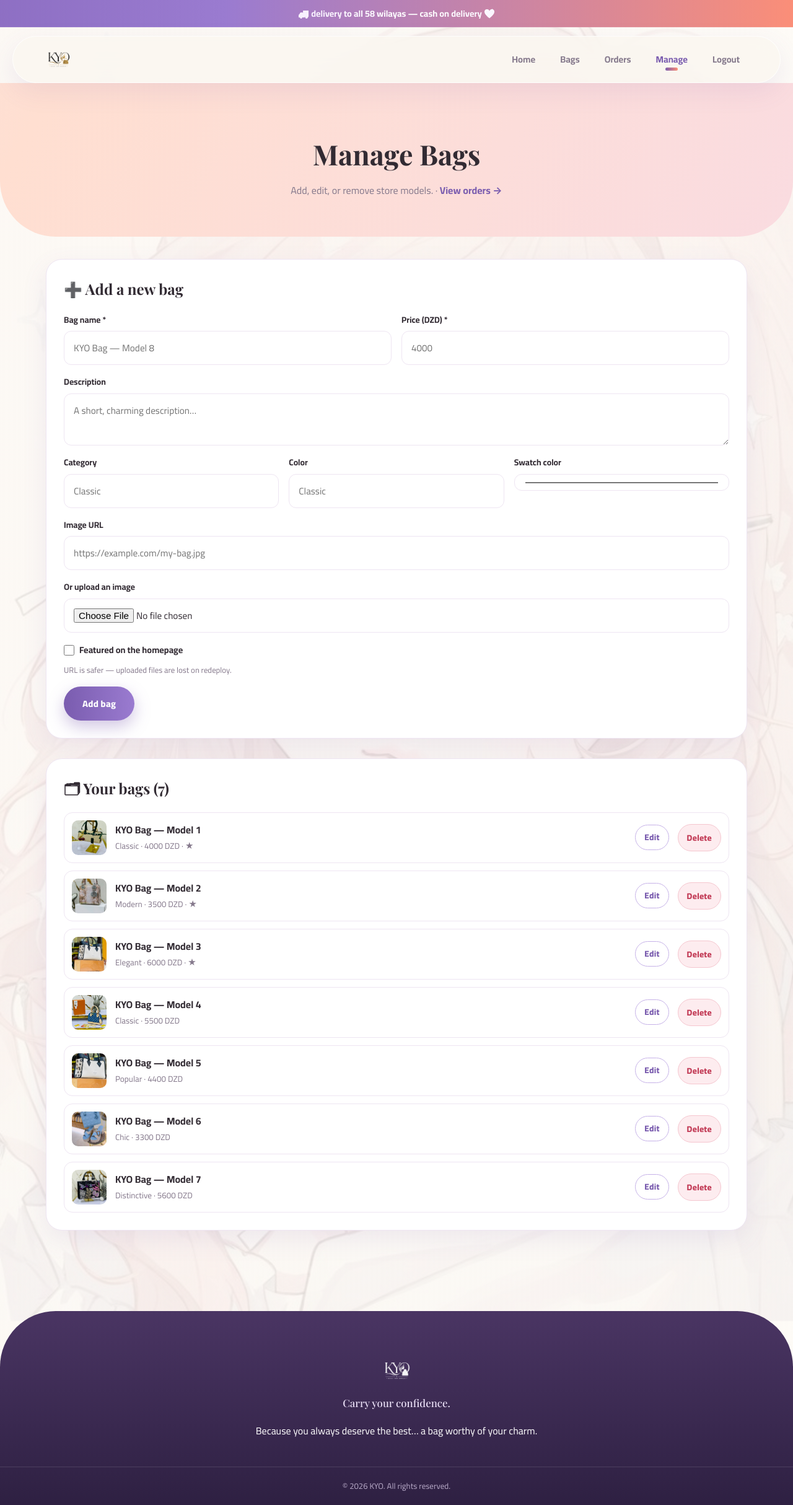
After one commit to rikawali/bagwebsite, a Flask app: page /admin/bags in a window 1280 px wide. The commit adds this page. Shown: the whole page at 62% size. Run offline with Flask 3, Linux system fonts and the light colour scheme; the visitor is signed in with stand-in values (Sample User, id 1); some web fonts are replaced.

Commit message:
Add admin bag manager (add/edit/delete bags) + resilient homepage

```diff
--- a/app.py
+++ b/app.py
@@ -14,6 +14,7 @@ from flask import (
     session,
     url_for,
 )
+from werkzeug.utils import secure_filename
 
 BASE_DIR = os.path.dirname(os.path.abspath(__file__))
 DATA_DIR = os.path.join(BASE_DIR, "data")
@@ -264,5 +265,103 @@ def logout():
     return redirect(url_for("home"))
 
 
+def admin_session():
+    if not session.get("admin"):
+        return True
+    return False
+
+
+def parse_price(value, fallback=0):
+    try:
+        return int(float(value))
+    except (TypeError, ValueError):
+        return fallback
+
+
+def save_bag_image(bag_id, uploaded_file, image_url):
+    if uploaded_file and uploaded_file.filename:
+        filename = f"b{bag_id}_{secure_filename(uploaded_file.filename)}"
+        img_dir = os.path.join(BASE_DIR, "static", "images", "bags")
+        os.makedirs(img_dir, exist_ok=True)
+        uploaded_file.save(os.path.join(img_dir, filename))
+        return f"static/images/bags/{filename}"
+    return image_url.strip() or "static/images/bags/placeholder.svg"
+
+
+@app.route("/admin/bags")
+def admin_bags():
+    if admin_session():
+        return render_template("login.html")
+    return render_template("admin_bags.html", bags=load_bags())
+
+
+@app.route("/admin/bags/add", methods=["POST"])
+def admin_bags_add():
+    if admin_session():
+        return redirect(url_for("login"))
+    bags = load_bags()
+    new_id = max((b["id"] for b in bags), default=0) + 1
+    image = save_bag_image(
+        new_id, request.files.get("image_file"), request.form.get("image_url", "")
+    )
+    bag = {
+        "id": new_id,
+        "name": (request.form.get("name") or "New bag").strip(),
+        "description": (request.form.get("description") or "").strip(),
+        "price": parse_price(request.form.get("price")),
+        "category": (request.form.get("category") or "Classic").strip(),
+        "featured": request.form.get("featured") == "1",
+        "variants": [
+            {
+                "color": (request.form.get("color") or "Classic").strip(),
+                "image": image,
+                "swatch": (request.form.get("swatch") or "#b9a8d6").strip(),
+            }
+        ],
+    }
+    bags.append(bag)
+    save_json(BAGS_FILE, bags)
+    return redirect(url_for("admin_bags"))
+
+
+@app.route("/admin/bags/<int:bag_id>/edit", methods=["GET", "POST"])
+def admin_bags_edit(bag_id):
+    if admin_session():
+        return redirect(url_for("login"))
+    bags = load_bags()
+    bag = next((b for b in bags if b["id"] == bag_id), None)
+    if not bag:
+        return redirect(url_for("admin_bags"))
+    if request.method == "POST":
+        bag["name"] = (request.form.get("name") or bag["name"]).strip()
+        bag["description"] = (request.form.get("description") or "").strip()
+        bag["price"] = parse_price(request.form.get("price"), bag["price"])
+        bag["category"] = (request.form.get("category") or bag["category"]).strip()
+        bag["featured"] = request.form.get("featured") == "1"
+        variant = bag["variants"][0]
+        variant["color"] = (request.form.get("color") or variant["color"]).strip()
+        variant["swatch"] = (request.form.get("swatch") or variant["swatch"]).strip()
+        uploaded = request.files.get("image_file")
+        if uploaded and uploaded.filename:
+            variant["image"] = save_bag_image(bag_id, uploaded, "")
+        else:
+            url = (request.form.get("image_url") or "").strip()
+            if url:
+                variant["image"] = url
+        save_json(BAGS_FILE, bags)
+        return redirect(url_for("admin_bags"))
+    return render_template("admin_bags_edit.html", bag=bag)
+
+
+@app.route("/admin/bags/<int:bag_id>/delete", methods=["POST"])
+def admin_bags_delete(bag_id):
+    if admin_session():
+        return redirect(url_for("login"))
+    bags = load_bags()
+    bags = [b for b in bags if b["id"] != bag_id]
+    save_json(BAGS_FILE, bags)
+    return redirect(url_for("admin_bags"))
+
+
 if __name__ == "__main__":
     app.run(host="0.0.0.0", port=5000, debug=True)
--- a/static/css/style.css
+++ b/static/css/style.css
@@ -1057,6 +1057,59 @@ img { max-width: 100%; display: block; }
 .notes-row td { background: #fdf3e0; font-size: 0.82rem; }
 .empty { text-align: center; color: var(--ink-soft); padding: 70px 0; font-size: 1.05rem; }
 
+/* ---------- Admin bag manager ---------- */
+.admin-switch { color: var(--purple); font-weight: 700; }
+.admin-card {
+  background: #fff;
+  border: 1px solid var(--line);
+  border-radius: var(--radius);
+  box-shadow: var(--shadow);
+  padding: 28px;
+  margin-bottom: 32px;
+}
+.admin-card h2 { font-family: var(--serif); font-size: 1.5rem; margin-bottom: 18px; }
+.admin-form textarea {
+  padding: 12px 15px;
+  border: 1.5px solid var(--line);
+  border-radius: 12px;
+  font-family: var(--sans);
+  font-size: 0.95rem;
+  background: #fff;
+  width: 100%;
+  resize: vertical;
+}
+.admin-form textarea:focus {
+  outline: none;
+  border-color: var(--purple);
+  box-shadow: 0 0 0 3px rgba(122, 92, 175, 0.14);
+}
+.admin-hint { font-size: 0.8rem; color: var(--ink-soft); margin: 10px 0 16px; }
+.admin-check { display: flex; align-items: center; gap: 8px; font-weight: 700; font-size: 0.9rem; margin-bottom: 6px; cursor: pointer; }
+.admin-check input { accent-color: var(--purple); width: 17px; height: 17px; }
+.admin-bag-list { display: flex; flex-direction: column; gap: 12px; }
+.admin-bag-item {
+  display: flex;
+  align-items: center;
+  gap: 14px;
+  border: 1px solid var(--line);
+  border-radius: 14px;
+  padding: 12px;
+}
+.admin-bag-item img { width: 56px; height: 56px; object-fit: cover; border-radius: 10px; }
+.admin-bag-info { flex: 1; display: flex; flex-direction: column; gap: 3px; min-width: 0; }
+.admin-bag-info small { color: var(--ink-soft); }
+.admin-bag-item .btn { padding: 8px 14px; font-size: 0.85rem; white-space: nowrap; }
+.admin-edit-preview {
+  width: 140px;
+  height: 140px;
+  object-fit: cover;
+  border-radius: 14px;
+  border: 1px solid var(--line);
+  margin-bottom: 18px;
+}
+.btn-danger { background: #fdecef; color: #c23b56; border: 1px solid #f5c6cf; }
+.btn-danger:hover { background: #c23b56; color: #fff; transform: translateY(-2px); }
+
 /* ---------- Responsive ---------- */
 @media (max-width: 960px) {
   .bags-grid, .bags-grid-full { grid-template-columns: repeat(2, 1fr); }
--- /dev/null
+++ b/templates/admin_bags.html
@@ -0,0 +1,86 @@
+{% extends "base.html" %}
+{% block title %}{{ t('ab.title') }} — Kyo{% endblock %}
+{% block content %}
+<section class="page-banner">
+  <div class="container">
+    <h1>{{ t('ab.title') }}</h1>
+    <p>{{ t('ab.sub') }} · <a href="/orders" class="admin-switch">{{ t('ab.back_orders') }} →</a></p>
+  </div>
+</section>
+
+<section class="section" style="padding-top:36px">
+  <div class="container">
+    <div class="admin-card">
+      <h2>➕ {{ t('ab.add') }}</h2>
+      <form method="post" action="/admin/bags/add" enctype="multipart/form-data" class="admin-form">
+        <div class="form-row">
+          <div class="form-group">
+            <label>{{ t('ab.name') }}</label>
+            <input name="name" placeholder="KYO Bag — Model 8" required>
+          </div>
+          <div class="form-group">
+            <label>{{ t('ab.price') }}</label>
+            <input name="price" type="number" min="0" step="1" placeholder="4000" required>
+          </div>
+        </div>
+        <div class="form-group">
+          <label>{{ t('ab.desc') }}</label>
+          <textarea name="description" rows="2" placeholder="A short, charming description…"></textarea>
+        </div>
+        <div class="form-row">
+          <div class="form-group">
+            <label>{{ t('ab.category') }}</label>
+            <input name="category" placeholder="Classic">
+          </div>
+          <div class="form-group">
+            <label>{{ t('ab.color') }}</label>
+            <input name="color" placeholder="Classic">
+          </div>
+          <div class="form-group">
+            <label>{{ t('ab.swatch') }}</label>
+            <input name="swatch" type="color" value="#b9a8d6">
+          </div>
+        </div>
+        <div class="form-row">
+          <div class="form-group">
+            <label>{{ t('ab.image_url') }}</label>
+            <input name="image_url" placeholder="https://example.com/my-bag.jpg">
+          </div>
+        </div>
+        <div class="form-row">
+          <div class="form-group">
+            <label>{{ t('ab.image_file') }}</label>
+            <input name="image_file" type="file" accept="image/*">
+          </div>
+        </div>
+        <label class="admin-check"><input type="checkbox" name="featured" value="1"> {{ t('ab.featured') }}</label>
+        <p class="admin-hint">{{ t('ab.image_hint') }}</p>
+        <button type="submit" class="btn btn-primary">{{ t('ab.add_btn') }}</button>
+      </form>
+    </div>
+
+    <div class="admin-card">
+      <h2>🗂 {{ t('ab.list') }} ({{ bags|length }})</h2>
+      {% if bags %}
+      <div class="admin-bag-list">
+        {% for bag in bags %}
+        <div class="admin-bag-item">
+          <img src="{{ bag.variants[0].image }}" onerror="this.onerror=null;this.src='/static/images/bags/placeholder.svg'" alt="{{ bag.name }}">
+          <div class="admin-bag-info">
+            <strong>{{ bag.name }}</strong>
+            <small>{{ bag.category }} · {{ bag.price }} DZD{% if bag.featured %} · ★{% endif %}</small>
+          </div>
+          <a class="btn btn-outline" href="/admin/bags/{{ bag.id }}/edit">{{ t('ab.edit') }}</a>
+          <form method="post" action="/admin/bags/{{ bag.id }}/delete" onsubmit="return confirm('{{ t('ab.confirm') }}');">
+            <button class="btn btn-danger" type="submit">{{ t('ab.delete') }}</button>
+          </form>
+        </div>
+        {% endfor %}
+      </div>
+      {% else %}
+      <p class="empty">{{ t('ab.empty') }}</p>
+      {% endif %}
+    </div>
+  </div>
+</section>
+{% endblock %}
--- a/templates/base.html
+++ b/templates/base.html
@@ -24,7 +24,7 @@
       <nav class="nav">
         <a href="/" class="nav-link {% if request.path == '/' %}active{% endif %}">{{ t('nav.home') }}</a>
         <a href="/bags" class="nav-link {% if request.path == '/bags' %}active{% endif %}">{{ t('nav.bags') }}</a>
-        {% if session.get('admin') %}<a href="/orders" class="nav-link {% if request.path == '/orders' %}active{% endif %}">{{ t('nav.orders') }}</a><a href="/logout" class="nav-link">{{ t('nav.logout') }}</a>{% endif %}
+        {% if session.get('admin') %}<a href="/orders" class="nav-link {% if request.path == '/orders' %}active{% endif %}">{{ t('nav.orders') }}</a><a href="/admin/bags" class="nav-link {% if request.path.startswith('/admin/bags') %}active{% endif %}">{{ t('nav.bags_admin') }}</a><a href="/logout" class="nav-link">{{ t('nav.logout') }}</a>{% endif %}
       </nav>
     </div>
   </header>
--- a/templates/orders.html
+++ b/templates/orders.html
@@ -4,7 +4,7 @@
 <section class="page-banner">
   <div class="container">
     <h1>{{ t('orders.banner.title') }}</h1>
-    <p>{{ t('orders.banner.sub').format(n=orders|length) }}</p>
+    <p>{{ t('orders.banner.sub').format(n=orders|length) }} · <a href="/admin/bags" class="admin-switch">{{ t('ab.manage_bags') }} →</a></p>
   </div>
 </section>
 
```
Also changed, not shown: data/translations.json (+24 -0 lines), templates/admin_bags_edit.html (added, +58 -0 lines), templates/index.html (+12 -11 lines), data/bags.json (line endings or trailing spaces).
